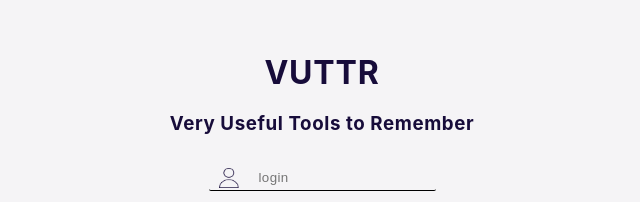
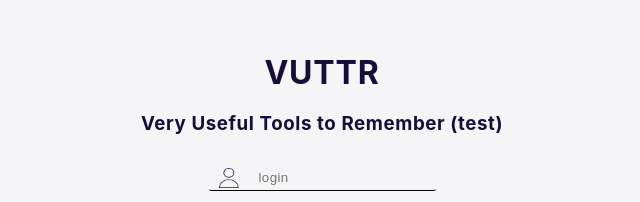
Before and after one commit to JarnDev/VUTTR, a React (Create React App) app in the folder frontend/: page / in a window 1280 px wide. Shown: the part 213-415 px from the top of the page, without its empty margins (318-958 px from the left). Built offline with nearby package versions, Linux system fonts and the light colour scheme.

Commit message:
adding for test deploy

```diff
--- a/frontend/src/components/auth/login.js
+++ b/frontend/src/components/auth/login.js
@@ -72,7 +72,7 @@ export default class Login extends Component {
     return (
       <div className='loginContainer'>
         <h1>VUTTR</h1>
-        <h3>Very Useful Tools to Remember</h3>
+        <h3>Very Useful Tools to Remember (test)</h3>
         <form onSubmit={this.handleSubmit} className='loginForm'>
           <input
             id="loginUser"
```
